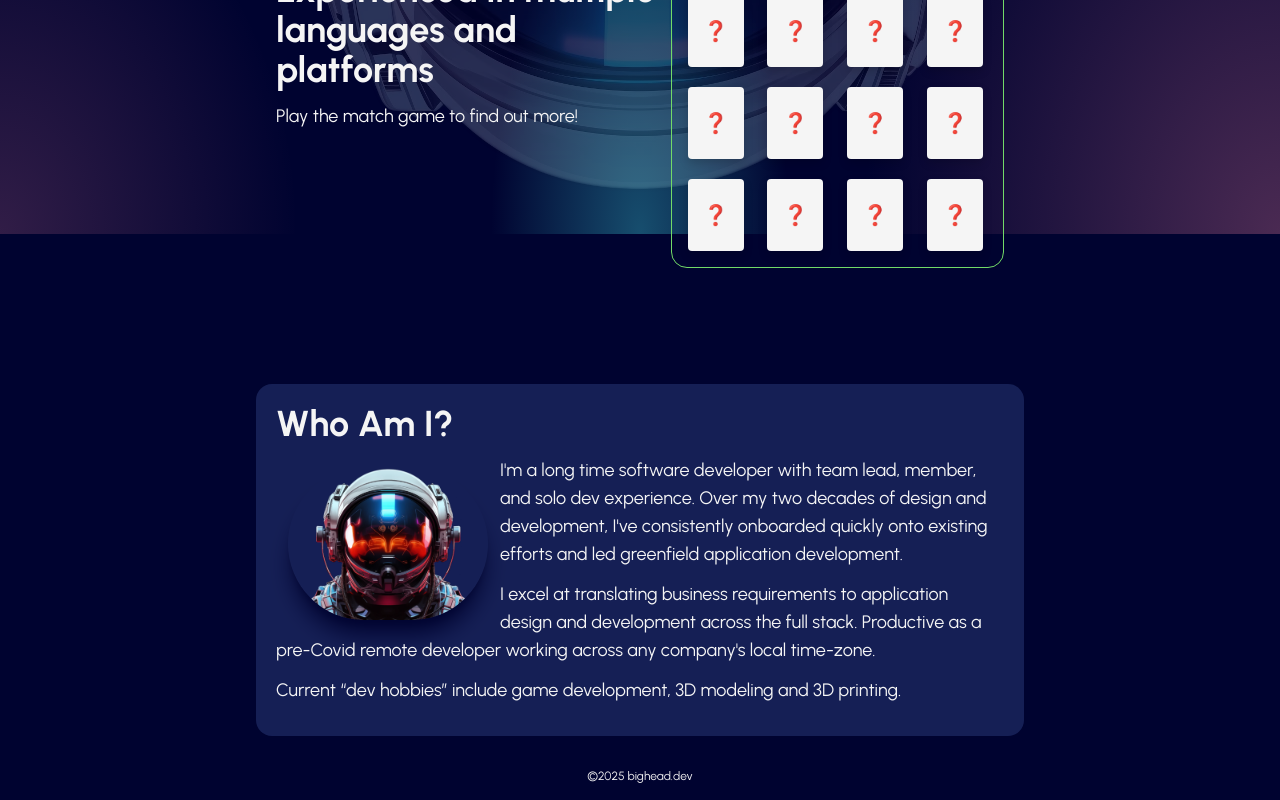
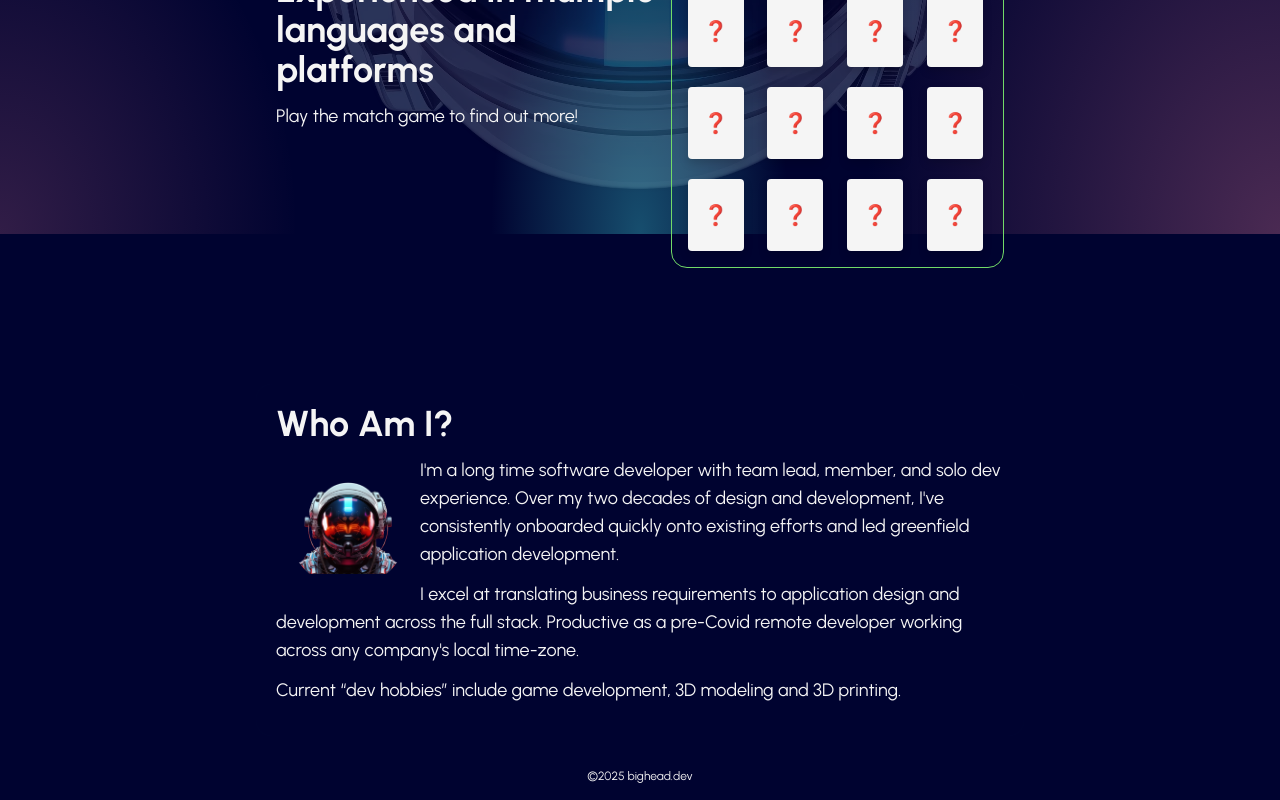
Before and after one commit to big-head-dev/bighead-web, a React (Vite) app: page / in a window 1280 px wide. Shown: the part 566-1366 px from the top of the page. Built offline with nearby package versions, Linux system fonts and the light colour scheme.

Commit message:
fix about img

```diff
--- a/src/components/About.tsx
+++ b/src/components/About.tsx
@@ -3,12 +3,12 @@ import astroFrontImg from '/astro-looking-forward.webp'
 type Props = {}
 export const About = ({}: Props) => {
   return (
-    <section className="w-sm md:w-3xl mx-auto mt-15 md:mt-24 md:text-lg bg-bh-lblue/20 rounded-2xl p-5">
+    <section className="w-sm md:w-3xl mx-auto mt-15 md:mt-24 md:text-lg bg-bh-dblue/20 rounded-2xl p-5">
       <h2 className="text-3xl md:text-4xl">Who Am I?</h2>
       <img
         src={astroFrontImg}
         alt="astronaut"
-        className="rounded-full w-50 shadow-xl shadow-bh-dblue not-md:hidden md:float-left md:m-3"
+        className="rounded-full size-30 object-contain not-md:hidden md:float-left md:m-3"
       />
       <div>
         <p>
```
Also changed, not shown: 1 other file (tests, documents, lock files or other folders).
